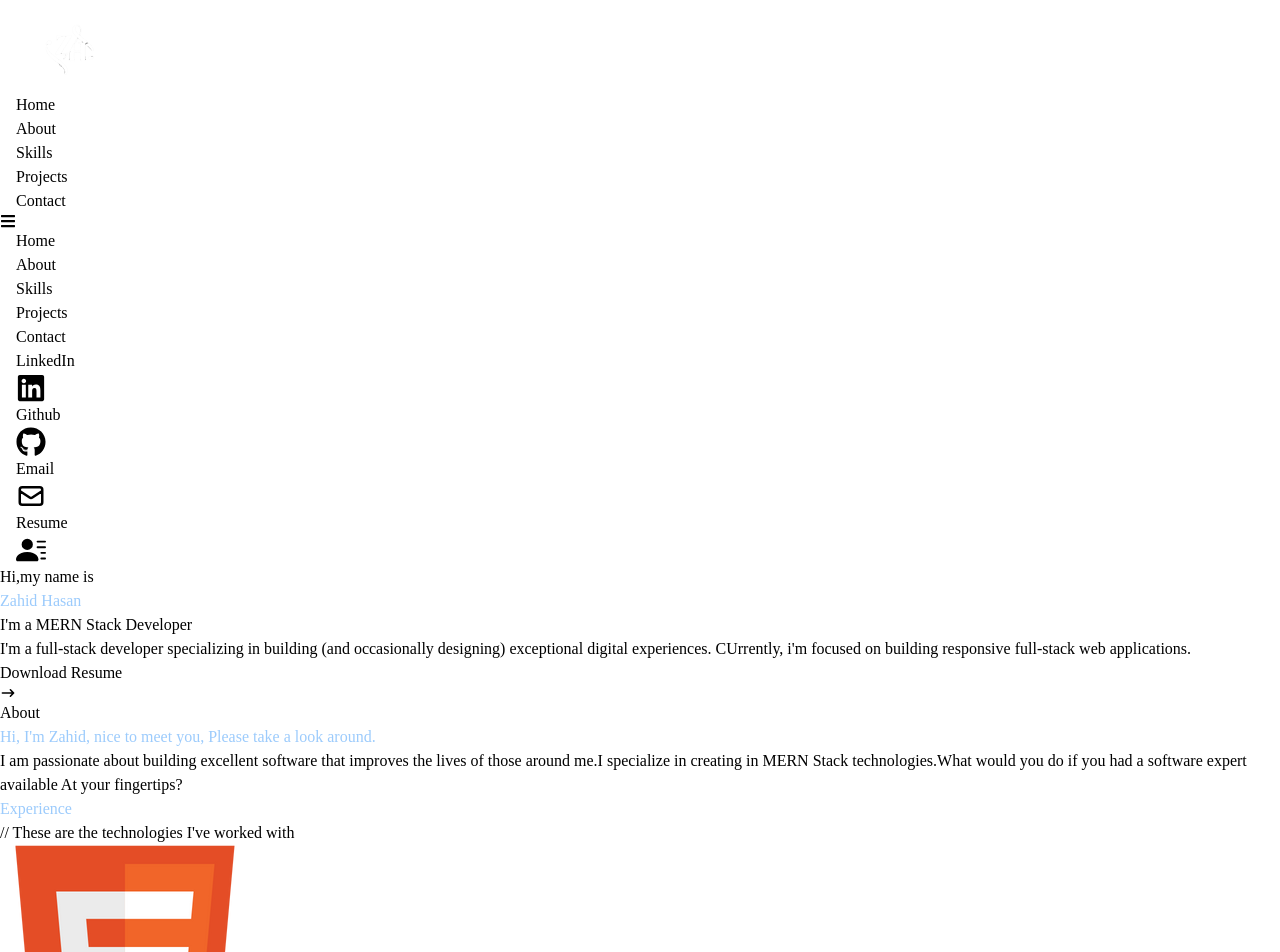
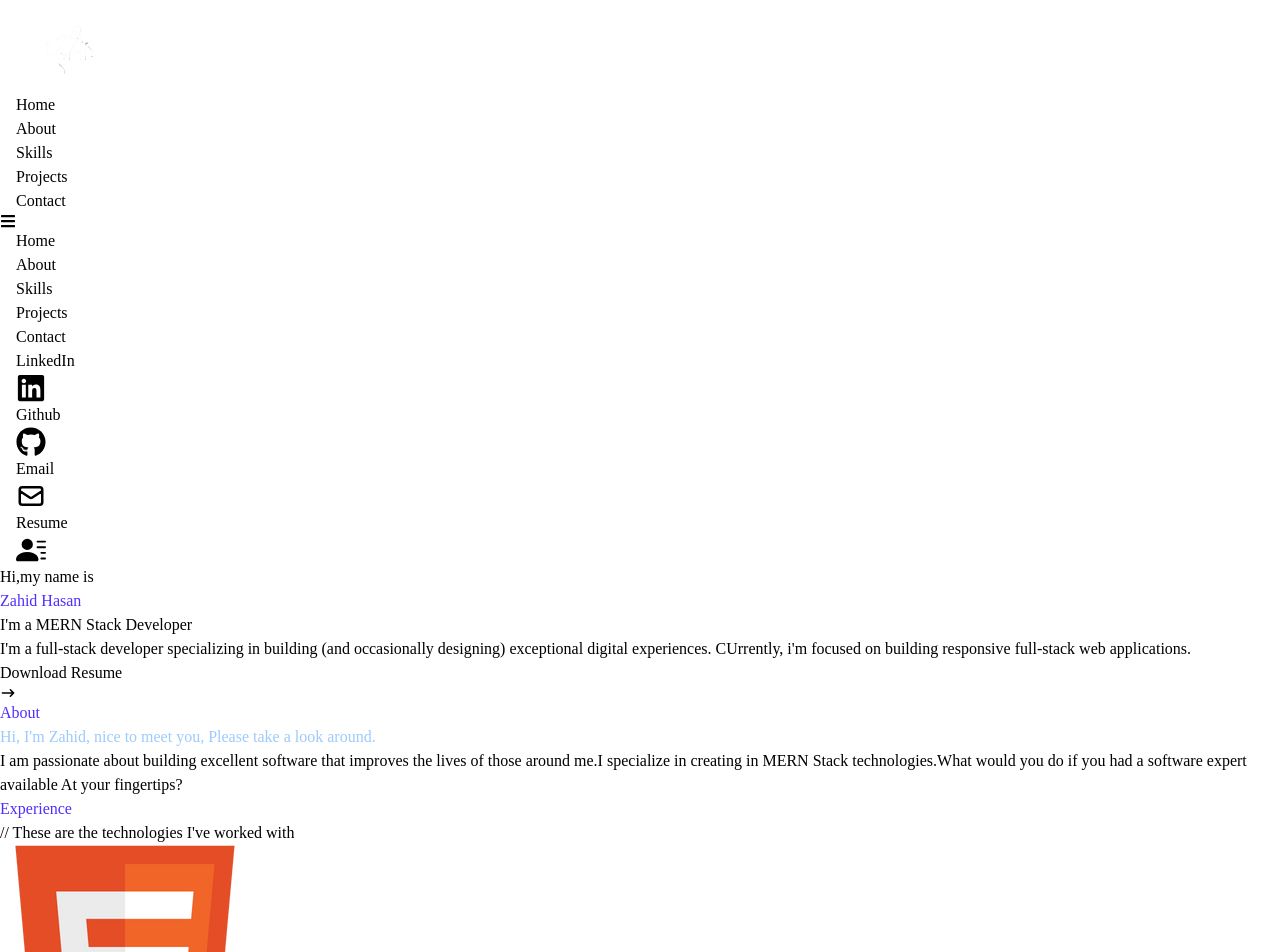
Before and after one commit to zahidhasan1993/portfolio, a React (Vite) app: page / in a window 1280 px wide. Shown: the top 952 px of the page. Built offline with nearby package versions, Linux system fonts and the light colour scheme.

Commit message:
some style changes

```diff
--- a/src/components/About.jsx
+++ b/src/components/About.jsx
@@ -7,9 +7,15 @@ const About = () => {
       <div className="flex flex-col justify-center items-center w-full h-full">
         <div className="max-w-[1000px] w-full grid grid-cols-2 gap-8">
           <div className="sm:text-right pb-8 pl-4">
-            <p className="text-4xl font-bold inline border-b-4 border-white">
+            <motion.p
+              className="text-4xl font-bold inline border-b-4 border-white"
+              animate={{
+                color: ["#00FFFF", "#CC00FF", "#0033FF","#00FF33"],
+                transition: { duration: 1, repeat: Infinity },
+              }}
+            >
               About
-            </p>
+            </motion.p>
           </div>
           <div></div>
         </div>
--- a/src/components/Contact.jsx
+++ b/src/components/Contact.jsx
@@ -16,7 +16,7 @@ const Contact = () => {
           <motion.p
             className="text-4xl font-bold inline border-b-4 border-white text-gray-300"
             animate={{
-              color: ["#BEE3F8", "#93C5FD", "#BEE3F8"],
+              color: ["#00FFFF", "#CC00FF", "#0033FF","#00FF33"],
               transition: { duration: 1, repeat: Infinity },
             }}
           >
--- a/src/components/Home.jsx
+++ b/src/components/Home.jsx
@@ -11,7 +11,7 @@ const Home = () => {
         <motion.p
           className="text-7xl"
           animate={{
-            color: ["#BEE3F8", "#93C5FD", "#BEE3F8"],
+            color: ["#00FFFF", "#CC00FF", "#0033FF","#00FF33"],
             transition: { duration: 1, repeat: Infinity },
           }}
         >
--- a/src/components/Projects.jsx
+++ b/src/components/Projects.jsx
@@ -19,7 +19,7 @@ const Projects = () => {
           <motion.p
             className="text-4xl font-bold inline border-b-4 border-white py-4"
             animate={{
-              color: ["#BEE3F8", "#93C5FD", "#BEE3F8"],
+              color: ["#00FFFF", "#CC00FF", "#0033FF","#00FF33"],
               transition: { duration: 1, repeat: Infinity },
             }}
           >
@@ -95,7 +95,6 @@ const Projects = () => {
               </div>
             </div>
           </div>
-
           <div className="bg-none text-white shadow-lg rounded-lg overflow-hidden w-full md:hover:scale-125 transition-transform">
             <img className="w-52 ml-12 mt-16" src={project3} alt="Card" />
             <div className="p-4 mt-10">
@@ -130,6 +129,7 @@ const Projects = () => {
               </div>
             </div>
           </div>
+
         </div>
       </div>
     </div>
--- a/src/components/Skills.jsx
+++ b/src/components/Skills.jsx
@@ -17,7 +17,7 @@ const Skills = () => {
         <motion.p
         className="text-4xl font-bold inline border-b-4 border-white py-4"
         animate={{
-          color: ['#BEE3F8', '#93C5FD', '#BEE3F8'],
+          color: ["#00FFFF", "#CC00FF", "#0033FF","#00FF33"],
           transition: { duration: 1, repeat: Infinity },
         }}
       >
```
